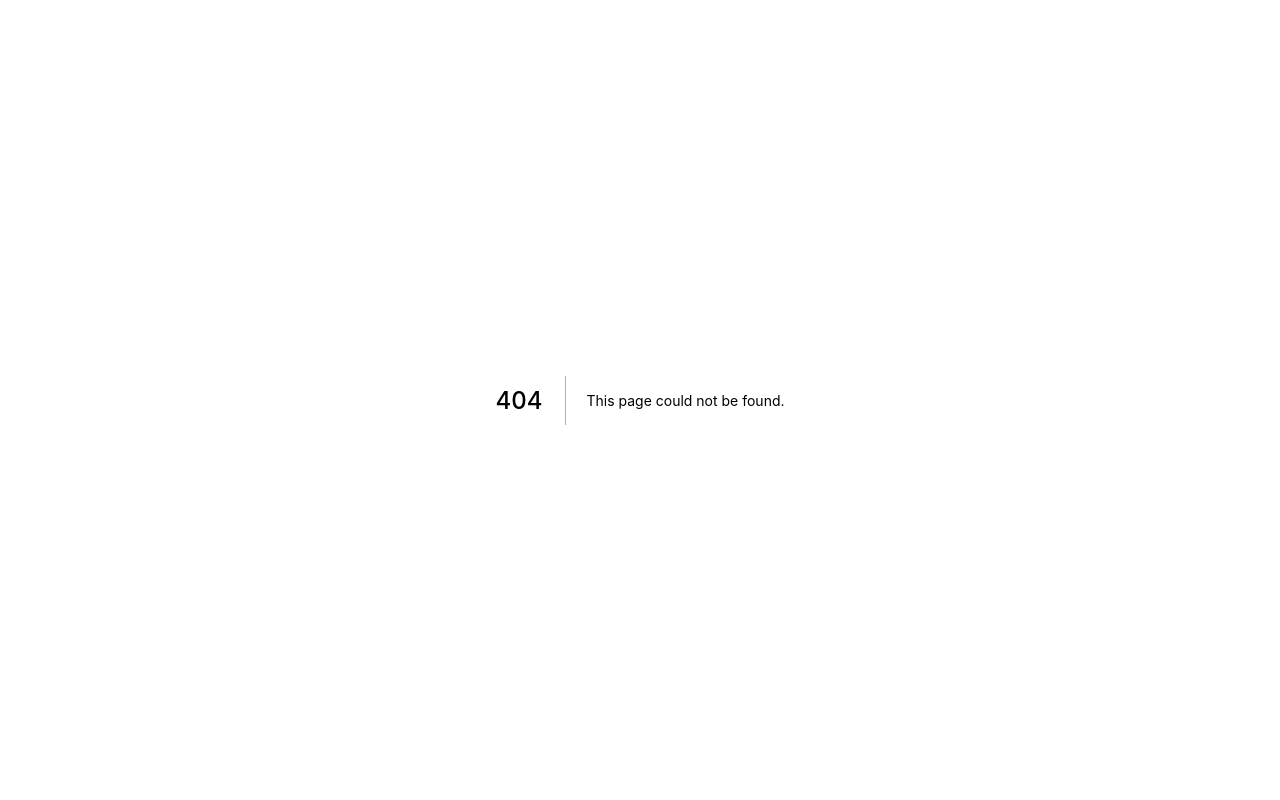
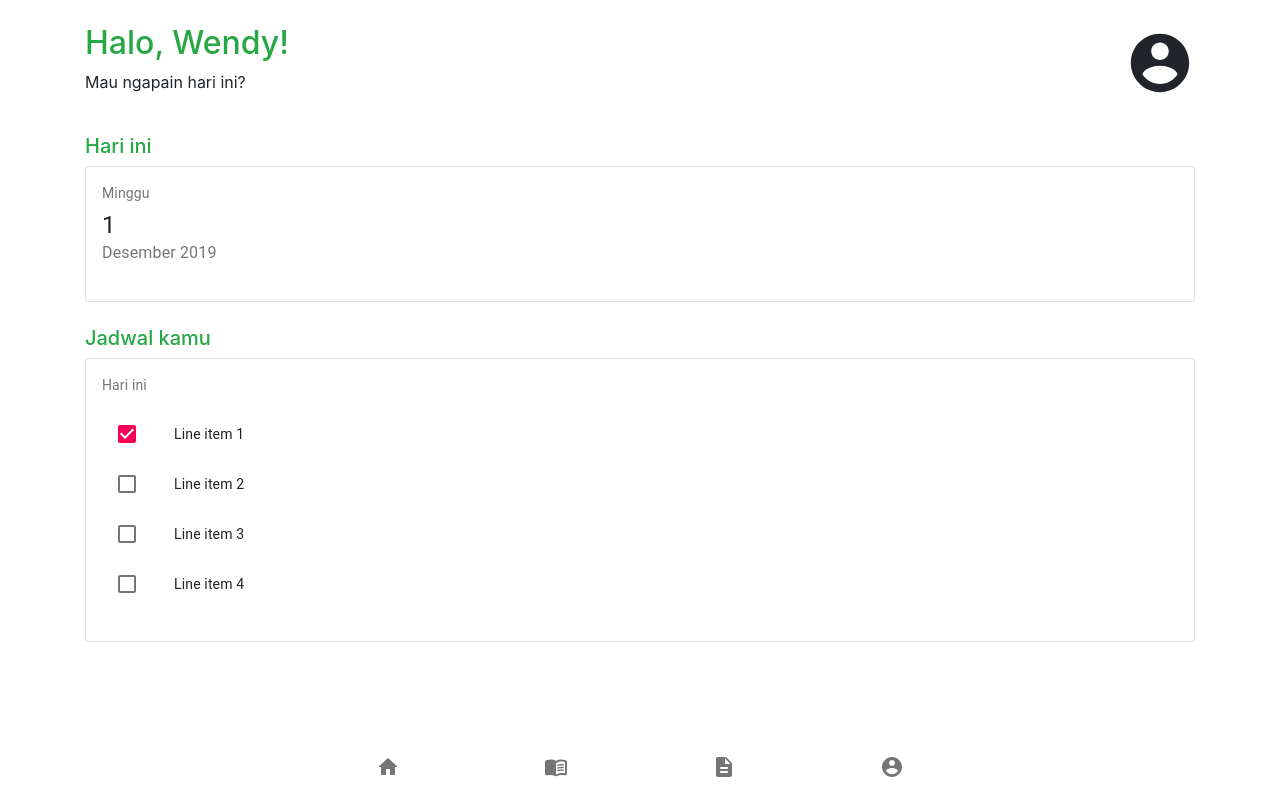
Before and after one commit to Syandana/Journal-Zhifa, a Next.js app: page /jurnal-saya in a window 1280 px wide. Before the commit this address had no page. Built offline with nearby package versions, Linux system fonts and the light colour scheme.

Commit message:
added initial commit

```diff
--- a/components/NavigationBottom.js
+++ b/components/NavigationBottom.js
@@ -25,7 +25,7 @@ function NavigationBottom() {
     <div className="fixed-bottom">
       <BottomNavigation value={value} onChange={handleChange} className={classes.root}>
         <Link href="/index"><BottomNavigationAction label="Beranda" icon={<HomeRoundedIcon />} /></Link>
-        <BottomNavigationAction label="Jurnal saya" icon={<MenuBookRoundedIcon />} />
+        <Link href="/jurnal-saya"><BottomNavigationAction label="Jurnal saya" icon={<MenuBookRoundedIcon />} /></Link>
         <BottomNavigationAction label="Artikel" icon={<DescriptionRoundedIcon />} />
         <Link href="/login"><BottomNavigationAction label="Akun" icon={<AccountCircleRoundedIcon />} /></Link>
       </BottomNavigation>
--- a/package.json
+++ b/package.json
@@ -11,8 +11,10 @@
     "@material-ui/core": "^4.9.9",
     "@material-ui/icons": "^4.9.1",
     "jquery": "^3.4.1",
+    "material-auto-rotating-carousel": "^3.0.2",
     "next": "9.3.4",
     "react": "16.13.1",
-    "react-dom": "16.13.1"
+    "react-dom": "16.13.1",
+    "react-swipeable-views": "^0.13.9"
   }
 }
--- /dev/null
+++ b/pages/jurnal-saya.js
@@ -0,0 +1,169 @@
+import React from 'react';
+import Layout from '../components/Layout'
+import BannerTop from '../components/BannerTop'
+import NavigationBottom from '../components/NavigationBottom'
+import { makeStyles } from '@material-ui/core/styles'
+import Card from '@material-ui/core/Card'
+import CardContent from '@material-ui/core/CardContent'
+import Typography from '@material-ui/core/Typography'
+import List from '@material-ui/core/List';
+import ListItem from '@material-ui/core/ListItem';
+import ListItemIcon from '@material-ui/core/ListItemIcon';
+import ListItemSecondaryAction from '@material-ui/core/ListItemSecondaryAction';
+import ListItemText from '@material-ui/core/ListItemText';
+import Checkbox from '@material-ui/core/Checkbox';
+import IconButton from '@material-ui/core/IconButton';
+import CommentIcon from '@material-ui/icons/Comment';
+
+const useStyles = makeStyles({
+  root: {
+    minWidth: "1",
+  },
+  bullet: {
+    display: 'inline-block',
+    margin: '0 2px',
+    transform: 'scale(0.8)',
+  },
+  title: {
+    fontSize: 14,
+  },
+  pos: {
+    marginBottom: 12,
+  },
+});
+
+function Index() {
+  const classes = useStyles();
+  const bull = <span className={classes.bullet}>•</span>;
+
+  const [checked, setChecked] = React.useState([0]);
+
+  const handleToggle = (value) => () => {
+    const currentIndex = checked.indexOf(value);
+    const newChecked = [...checked];
+
+    if (currentIndex === -1) {
+      newChecked.push(value);
+    } else {
+      newChecked.splice(currentIndex, 1);
+    }
+
+    setChecked(newChecked);
+  };
+
+  return (
+    <Layout>
+      <br />
+      <BannerTop />
+      <br />
+      <div className="container">
+        <div className="row">
+          <div className="col-sm">
+            <h5 className="text-success">Hari ini</h5>
+            <div id="carouselExampleControls" class="carousel slide" data-ride="carousel">
+              <div class="carousel-inner">
+                <div class="carousel-item active">
+                  <Card className={classes.root} variant="outlined">
+                    <CardContent>
+                      <Typography className={classes.title} color="textSecondary" gutterBottom>
+                        Minggu
+                      </Typography>
+                      <Typography variant="h5" component="h2">
+                        1
+                      </Typography>
+                      <Typography className={classes.pos} color="textSecondary">
+                        Desember 2019
+                      </Typography>
+                    </CardContent>
+                  </Card>
+                </div>
+                <div class="carousel-item">
+                  <Card className={classes.root} variant="outlined">
+                    <CardContent>
+                      <Typography className={classes.title} color="textSecondary" gutterBottom>
+                        Minggu
+                      </Typography>
+                      <Typography variant="h5" component="h2">
+                        1
+                      </Typography>
+                      <Typography className={classes.pos} color="textSecondary">
+                        Desember 2019
+                      </Typography>
+                    </CardContent>
+                  </Card>
+                </div>
+                <div class="carousel-item">
+                  <Card className={classes.root} variant="outlined">
+                    <CardContent>
+                      <Typography className={classes.title} color="textSecondary" gutterBottom>
+                        Minggu
+                      </Typography>
+                      <Typography variant="h5" component="h2">
+                        1
+                      </Typography>
+                      <Typography className={classes.pos} color="textSecondary">
+                        Desember 2019
+                      </Typography>
+                    </CardContent>
+                  </Card>
+                </div>
+              </div>
+              <a class="carousel-control-prev" href="#carouselExampleControls" role="button" data-slide="prev">
+                <span class="carousel-control-prev-icon" aria-hidden="true"></span>
+                <span class="sr-only">Previous</span>
+              </a>
+              <a class="carousel-control-next" href="#carouselExampleControls" role="button" data-slide="next">
+                <span class="carousel-control-next-icon" aria-hidden="true"></span>
+                <span class="sr-only">Next</span>
+              </a>
+            </div>
+          </div>
+        </div>
+      </div>
+      <br />
+      <div className="container">
+        <div className="row">
+          <div className="col-sm">
+            <h5 className="text-success">Jadwal kamu</h5>
+          </div>
+        </div>
+        <div className="row">
+          <div className="col">
+            <Card className={classes.root} variant="outlined">
+              <CardContent>
+                <Typography className={classes.title} color="textSecondary" gutterBottom>
+                  Hari ini
+                </Typography>
+                <List className={classes.root}>
+                  {[0, 1, 2, 3,].map((value) => {
+                    const labelId = `checkbox-list-label-${value}`;
+
+                    return (
+                      <ListItem key={value} role={undefined} dense button onClick={handleToggle(value)}>
+                        <ListItemIcon>
+                          <Checkbox
+                            edge="start"
+                            checked={checked.indexOf(value) !== -1}
+                            tabIndex={-1}
+                            disableRipple
+                            inputProps={{ 'aria-labelledby': labelId }}
+                          />
+                        </ListItemIcon>
+                        <ListItemText id={labelId} primary={`Line item ${value + 1}`} />
+                      </ListItem>
+                    );
+                  })}
+                </List>
+              </CardContent>
+            </Card>
+          </div>
+        </div>
+      </div>
+      <NavigationBottom />
+    </Layout>
+  )
+};
+
+
+
+export default Index
```
Also changed, not shown: 1 other file (tests, documents, lock files or other folders).
